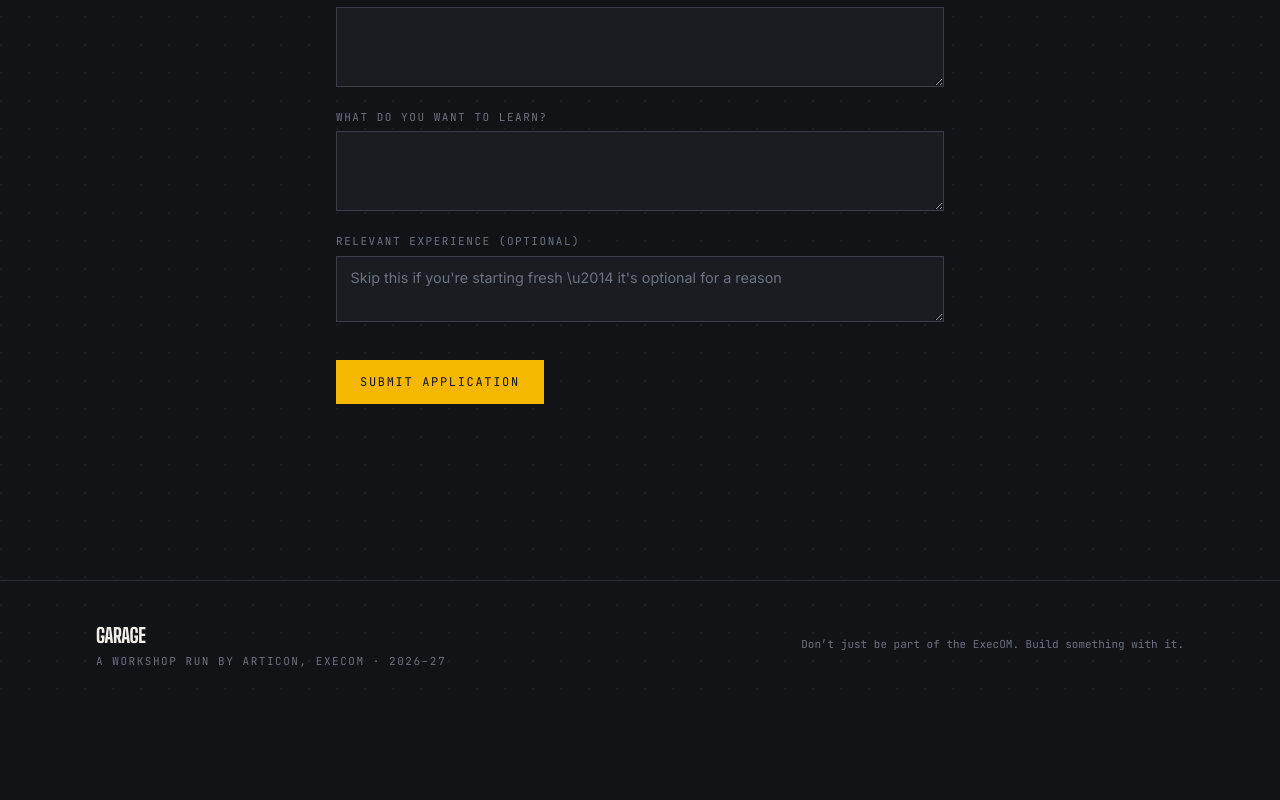
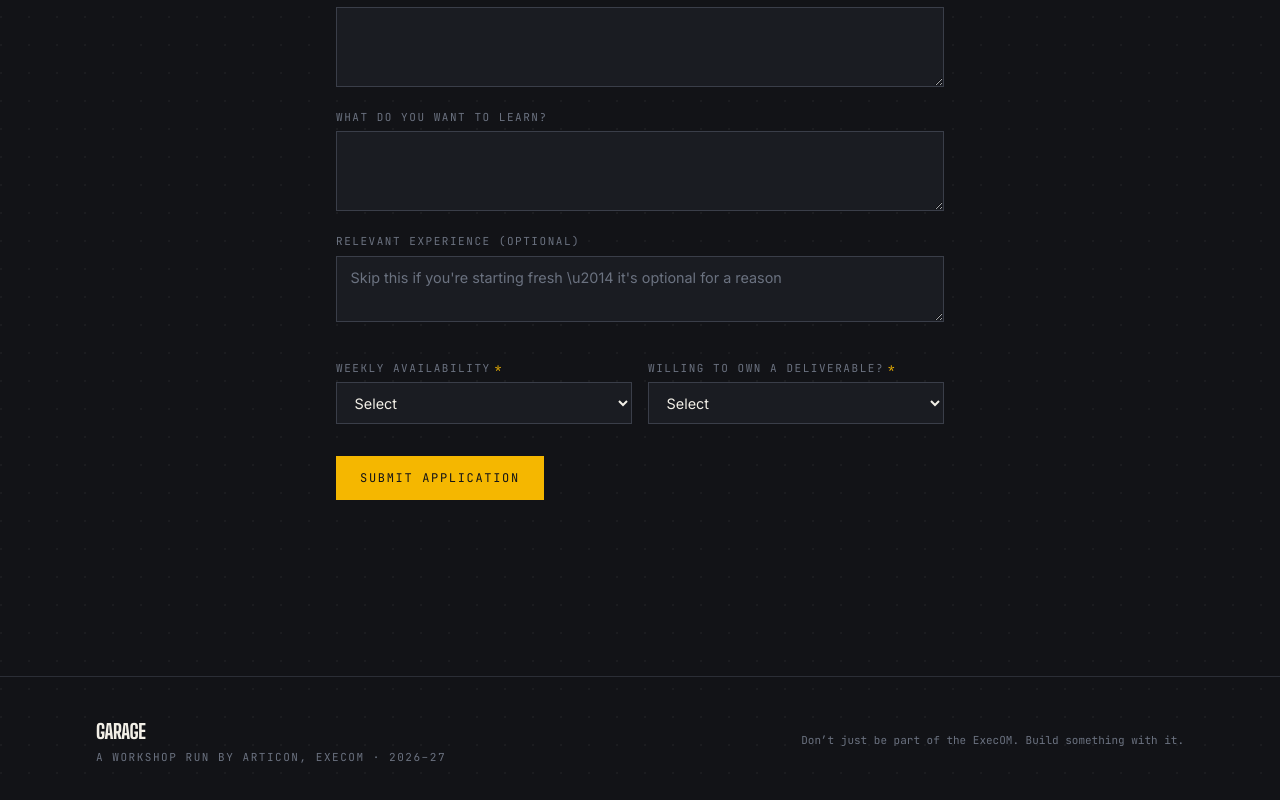
Before and after one commit to jonesrison/garage-by-articon, a React (Vite) app: page /#/apply in a window 1280 px wide. Shown: the part 852-1652 px from the top of the page. Before the commit the page ends 1561 px from the top, so only its background shows below. Built offline with nearby package versions, Linux system fonts and the light colour scheme.

Commit message:
feat: add availability and ownership fields to the application form

```diff
--- a/src/pages/Apply.jsx
+++ b/src/pages/Apply.jsx
@@ -166,7 +166,20 @@ export default function Apply() {
           </Field>
         </fieldset>
 
-
+        <fieldset className="grid sm:grid-cols-2 gap-4">
+          <Field label="Weekly availability" required>
+            <select required value={form.availability} onChange={update('availability')} className="input">
+              <option value="">Select</option>
+              {AVAILABILITY.map((a) => <option key={a} value={a}>{a}</option>)}
+            </select>
+          </Field>
+          <Field label="Willing to own a deliverable?" required>
+            <select required value={form.ownership} onChange={update('ownership')} className="input">
+              <option value="">Select</option>
+              {OWNERSHIP.map((o) => <option key={o} value={o}>{o}</option>)}
+            </select>
+          </Field>
+        </fieldset>
 
         {status === 'error' && (
           <p className="font-mono text-sm text-rust">
```
